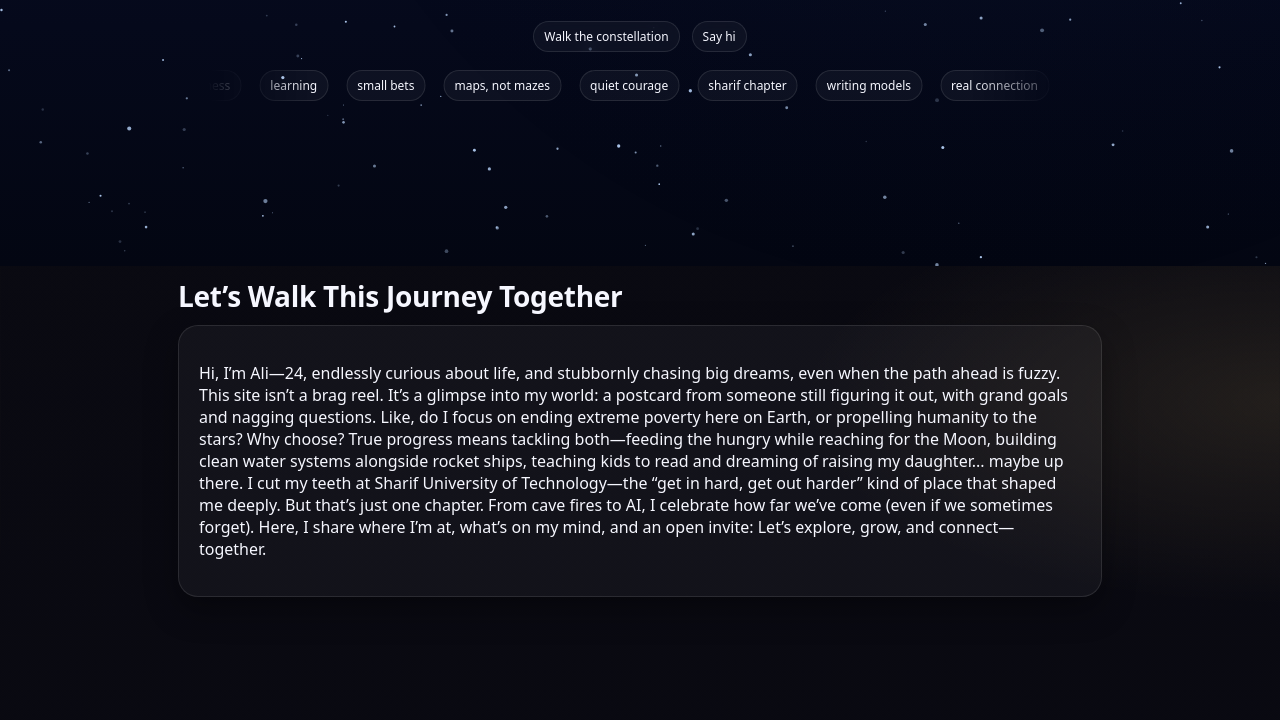
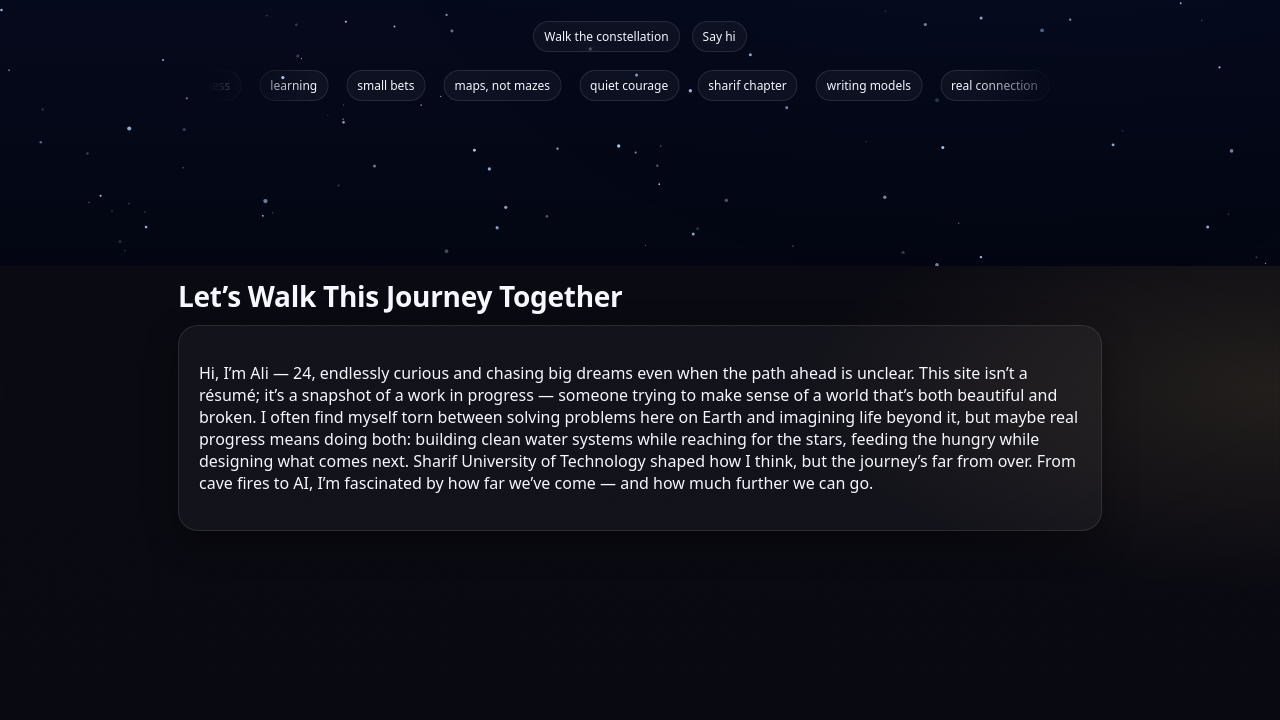
Before and after one commit to aliajam9731-del/my-website, a plain HTML site: page index.html in a window 1280 px wide. Shown: the part 534-1254 px from the top of the page. Drawn offline with Linux system fonts and the light colour scheme; animation ran at ten frames a second.

Commit message:
Update index.html

```diff
--- a/index.html
+++ b/index.html
@@ -192,9 +192,7 @@
     <div class="container">
       <h2>Let’s Walk This Journey Together</h2>
       <div class="panel reveal">
-        <p>Hi, I’m Ali—24, endlessly curious about life, and stubbornly chasing big dreams, even when the path ahead is fuzzy.
-This site isn’t a brag reel. It’s a glimpse into my world: a postcard from someone still figuring it out, with grand goals and nagging questions. Like, do I focus on ending extreme poverty here on Earth, or propelling humanity to the stars? Why choose? True progress means tackling both—feeding the hungry while reaching for the Moon, building clean water systems alongside rocket ships, teaching kids to read and dreaming of raising my daughter... maybe up there.
-I cut my teeth at Sharif University of Technology—the “get in hard, get out harder” kind of place that shaped me deeply. But that’s just one chapter. From cave fires to AI, I celebrate how far we’ve come (even if we sometimes forget). Here, I share where I’m at, what’s on my mind, and an open invite: Let’s explore, grow, and connect—together.</p>
+        <p>Hi, I’m Ali — 24, endlessly curious and chasing big dreams even when the path ahead is unclear. This site isn’t a résumé; it’s a snapshot of a work in progress — someone trying to make sense of a world that’s both beautiful and broken. I often find myself torn between solving problems here on Earth and imagining life beyond it, but maybe real progress means doing both: building clean water systems while reaching for the stars, feeding the hungry while designing what comes next. Sharif University of Technology shaped how I think, but the journey’s far from over. From cave fires to AI, I’m fascinated by how far we’ve come — and how much further we can go.</p>
       </div>
     </div>
   </section>
```
